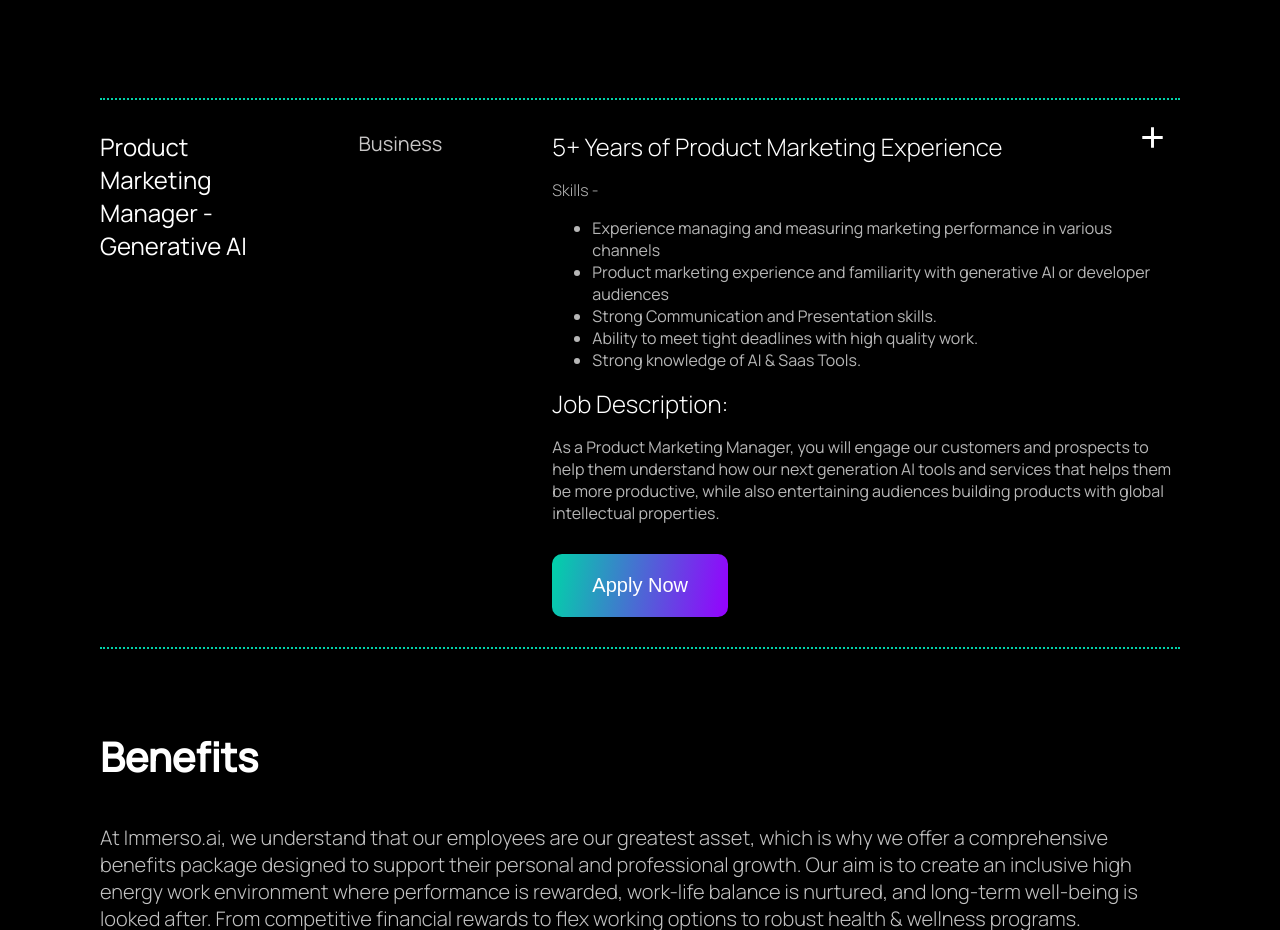
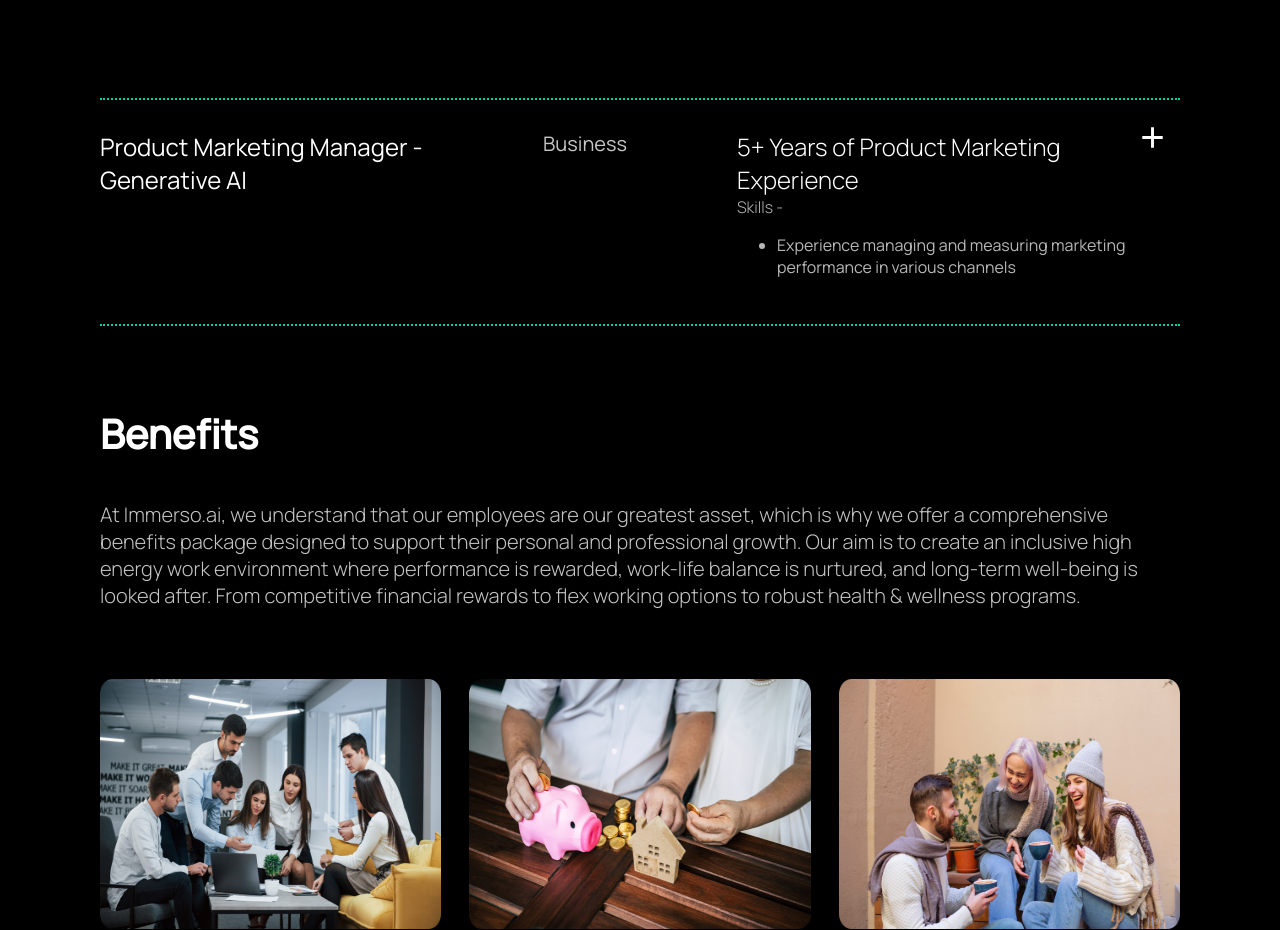
Before and after one commit to mFaYizp/mikado, a React (Create React App) app in the folder client/: page / in a window 1280 px wide. Shown: the part 989-1919 px from the top of the page. Built offline with nearby package versions, Linux system fonts and the light colour scheme.

Commit message:
accordion

```diff
--- a/client/src/components/careers/Career.jsx
+++ b/client/src/components/careers/Career.jsx
@@ -4,19 +4,19 @@ import AddIcon from "@mui/icons-material/Add";
 import RemoveIcon from "@mui/icons-material/Remove";
 
 const Career = () => {
-  const [show, setShow] = useState(true);
+  const [show, setShow] = useState(false);
   return (
     <section className="career-section">
       <div className="border" />
       <div className="drop">
         {show ? (
-          <AddIcon
+          <RemoveIcon
             fontSize="large"
             onClick={() => setShow(false)}
             className="drop-icon"
           />
         ) : (
-          <RemoveIcon
+          <AddIcon
             fontSize="large"
             onClick={() => setShow(true)}
             className="drop-icon"
@@ -36,33 +36,50 @@ const Career = () => {
           <h2 className="job-requirement">
             5+ Years of Product Marketing Experience
           </h2>
-          <p className="job-skills">
+          <div className="job-skills">
             <span className="job-skills-header"> Skills -</span>
+            <ul className={show ? "job-skills-hide" : "job-skills-single-show"}>
+              <li>
+                Experience managing and measuring marketing performance in
+                various channels{" "}
+              </li>
+            </ul>
+          </div>
+          {show && (
+            <div
+              className={show ? "job-skills-single-show" : "job-skills-hide"}
+            >
+              <div>
                 <ul>
                   <li>
                     Experience managing and measuring marketing performance in
                     various channels{" "}
                   </li>
                   <li>
-                Product marketing experience and familiarity with generative AI
-                or developer audiences{" "}
+                    Product marketing experience and familiarity with generative
+                    AI or developer audiences{" "}
                   </li>
                   <li> Strong Communication and Presentation skills.</li>
-              <li> Ability to meet tight deadlines with high quality work. </li>
+                  <li>
+                    {" "}
+                    Ability to meet tight deadlines with high quality work.{" "}
+                  </li>
                   <li> Strong knowledge of AI & Saas Tools.</li>
                 </ul>
-          </p>
+              </div>
               <h2 className="job-requirement"> Job Description:</h2>
               <p className="job-skills">
-            As a Product Marketing Manager, you will engage our customers and
-            prospects to help them understand how our next generation AI tools
-            and services that helps them be more productive, while also
-            entertaining audiences building products with global intellectual
-            properties.
+                As a Product Marketing Manager, you will engage our customers
+                and prospects to help them understand how our next generation AI
+                tools and services that helps them be more productive, while
+                also entertaining audiences building products with global
+                intellectual properties.
               </p>
               <div className="button-container">
                 <button className="apply-button">Apply Now</button>
               </div>
+            </div>
+          )}
         </div>
       </div>
       <div className="border" style={{ marginTop: "30px" }} />
--- a/client/src/components/careers/career.css
+++ b/client/src/components/careers/career.css
@@ -25,7 +25,8 @@
   width: 100%;
   display: flex;
   /* align-items: center; */
-  justify-content: space-around;
+padding-inline: 0;
+  /* justify-content: space-around; */
   margin-top: 30px;
   gap: 110px;
 }
@@ -54,6 +55,7 @@
 .job-skills {
   color: #b7b7b7;
   font-size: 16px;
+  text-align: start;
 }
 
 .job-skills-header {
@@ -79,3 +81,14 @@ h2 {
   background: linear-gradient(99.83deg, #00d3a9 0%, #9600ff 100%);
   cursor: pointer;
 }
+
+.job-skills-single-show{
+/* display: flex; */
+/* flex-direction: column; */
+  color: #b7b7b7;
+  font-size: 16px;
+
+}
+.job-skills-hide{
+  display: none;
+}
```
Lines whose indentation alone changed are shown as unchanged.
